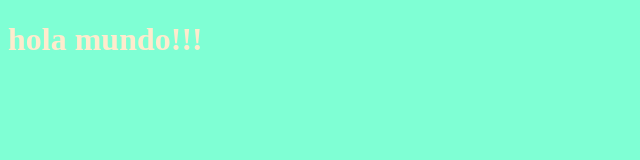
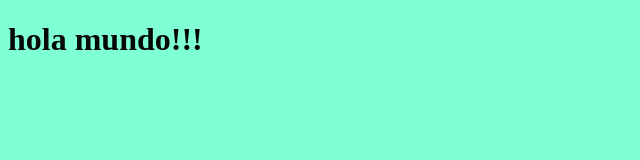
Before and after one commit to Lu1s-dot/MiPrimerRepositorio, a plain HTML site: page index.html in a window 1280 px wide. Shown: the whole page, without its empty margins (0-640 px from the left). Drawn offline with Linux system fonts and the light colour scheme.

Commit message:
actualizado

```diff
--- a/index.html
+++ b/index.html
@@ -7,7 +7,7 @@
     <style>
         html, body{
             background-color: aquamarine;
-            color: blanchedalmond;
+            color: rgb(7, 8, 8);
         }
 
     </style>
```
